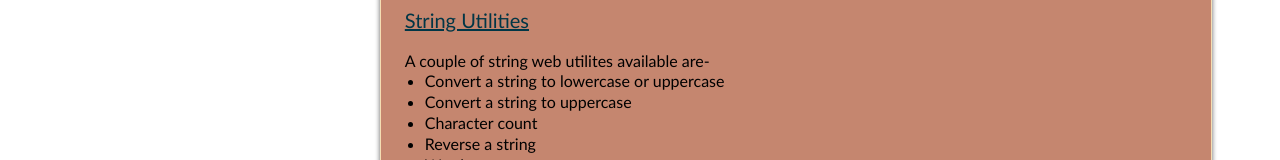
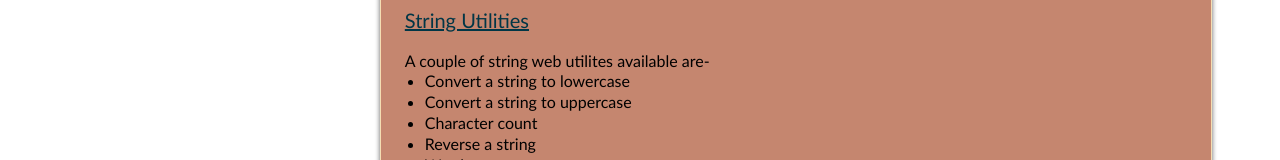
Before and after one commit to ashhadimam07/utility-web-tools, a website: page index.html in a window 1280 px wide. Shown: the part 611-771 px from the top of the page. Drawn offline with Linux system fonts and the light colour scheme.

Commit message:
Rectifiy content

```diff
--- a/index.html
+++ b/index.html
@@ -69,7 +69,7 @@
                 <br>
                 <p>A couple of string web utilites available are-</p>
                 <ul>
-                    <li>Convert a string to lowercase or uppercase</li>
+                    <li>Convert a string to lowercase</li>
                     <li>Convert a string to uppercase</li>
                     <li>Character count</li>
                     <li>Reverse a string</li>
```
